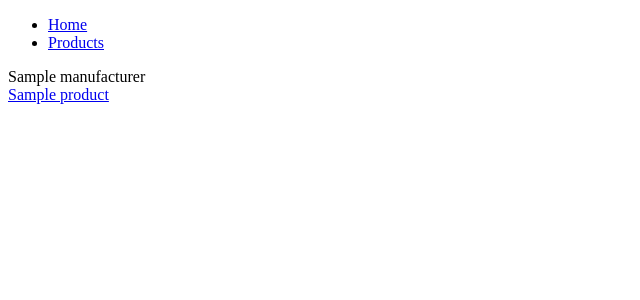
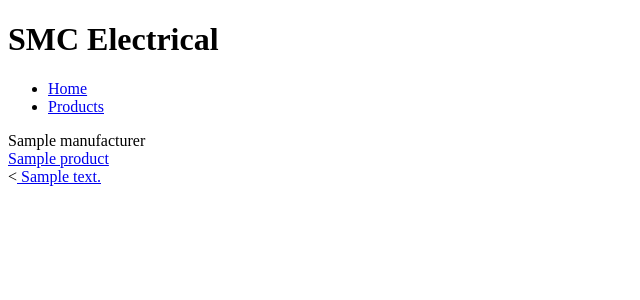
Before and after one commit to SeanCushnie/Project_One, a Flask app: page /products in a window 1280 px wide. Shown: the top 300 px of the page, without its empty margins (0-640 px from the left). Run offline with Flask 3, Linux system fonts and the light colour scheme; a database or web service that is not in the repository returns one stand-in record (values such as "Sample title"); some libraries are stand-ins or nearby versions.

Commit message:
added an h1 and checked for more bugs

```diff
--- a/console.py
+++ b/console.py
@@ -15,5 +15,5 @@ manufacturer_repository.select_all()
 
 product_1 = Product(manufacturer_1, "501/453/UNIV/A/M20/BRASS", "20mm gland, suitable for use in hazardous areas where cold-flow could be a potential issue", 10, 5, 15)
 product_repository.save(product_1)
-product_2 = Product(manufacturer_2, "Evolution X", "Floodlight", 5, 2500, 3500)
+product_2 = Product(manufacturer_2, "EVXB/20l/le", "Non-Emergency Floodlight, Zone 1, 20,980lm", 5, 2500, 3500)
 product_repository.save(product_2)
--- a/templates/base.html
+++ b/templates/base.html
@@ -9,6 +9,7 @@
 </head>
 <body>
     <header>
+        <h1> SMC Electrical</h1>
         <nav>
             <ul class="Menu">
                 <li><a href="/"> Home </a></li>
--- a/templates/products/index.html
+++ b/templates/products/index.html
@@ -4,12 +4,15 @@
 
 {% for product in product_list%}
     <div class="product">
-        <div class="content">
+        <div class="productManufacturerName">
             {{product.manufacturer.name}}
         </div>
     <div class="title">
         <a href="/products/{{product.id}}">{{product.title}}</a>
     </div>
+    <div class="description">
+        <<a href="/products/{{product.id}}"> {{product.description}} </a>
+    </div>
     </div>
 {% endfor %}
 {% endblock %}
```
